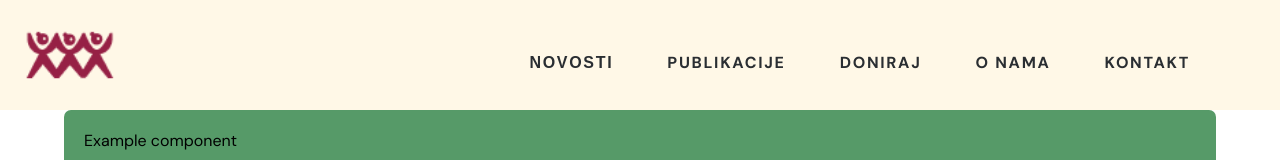
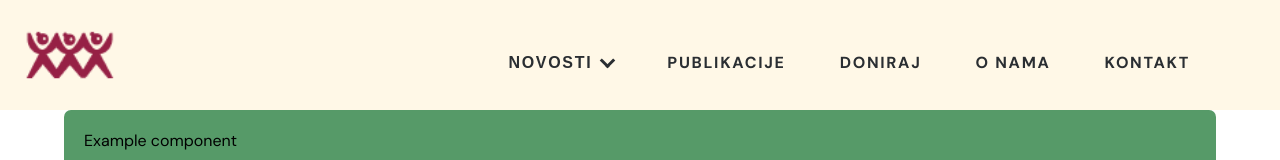
Before and after one commit to vegaitglobal/informisi-zene-website, a React (Create React App) app in the folder zuko-ui/: page / in a window 1280 px wide. Shown: the top 160 px of the page. Built offline with nearby package versions, Linux system fonts and the light colour scheme.

Commit message:
Add header link icon

```diff
--- a/zuko-ui/src/components/Header/Header.jsx
+++ b/zuko-ui/src/components/Header/Header.jsx
@@ -58,7 +58,8 @@ function Header(){
                         <li className={styles.item} key={item.label}>
                             {item?.submenu?.length ?
                             <>
-                                <button onClick={() => onClick(index)} className={`${styles.link} ${displayedSubmenu === index && styles.linkActive}`} type='button'>{item.label}</button>
+                                <button onClick={() => onClick(index)} className={`${styles.link} ${displayedSubmenu === index && styles.linkActive}`} type='button'>{item.label}<span className={styles.chevronIcon}></span>
+                                </button>
                                 {displayedSubmenu === index && (
                                     <div className={styles.subnav}>
                                         <ul className={styles.sublist}>
--- a/zuko-ui/src/components/Header/Header.module.scss
+++ b/zuko-ui/src/components/Header/Header.module.scss
@@ -1,3 +1,5 @@
+@import '../../styles/mixins.scss';
+
 .header {
     padding-top: 21px;
     padding-bottom: 21px;
@@ -110,19 +112,47 @@
     border: none;
     letter-spacing: 1px;
     padding: 0;
+    display: flex;
+    align-items: center;
     @media only screen and (min-width: 1024px) {
         font-size: 16px;
         letter-spacing: 1.7px;
         transition: color .15s ease-out;
         &:hover {
             color: #FFAA33;
+            .chevronIcon {
+                border-color: #ffaa33;
+            }
         }
     }
 }
 
 .linkActive {
+    @media only screen and (max-width: 1023px) {
+        .chevronIcon {
+            transform: rotate(45deg);
+        }
+    }
     @media only screen and (min-width: 1024px) {
         color: #FFAA33;
+        .chevronIcon {
+            border-color: #ffaa33;
+        }
+    }
+}
+
+.chevronIcon {
+    width: 8px;
+    height: 8px;
+    border-right: 3px solid #2A2E32;
+    border-bottom: 3px solid #2A2E32;
+    transform: rotate(-45deg);
+    margin-left: 10px;
+    transition-property: border-color transform;
+    transition: .3s ease-out;
+    @include media-breakpoint-desktop {
+        transform: rotate(45deg);
+        margin-top: -5px;
     }
 }
 
```
